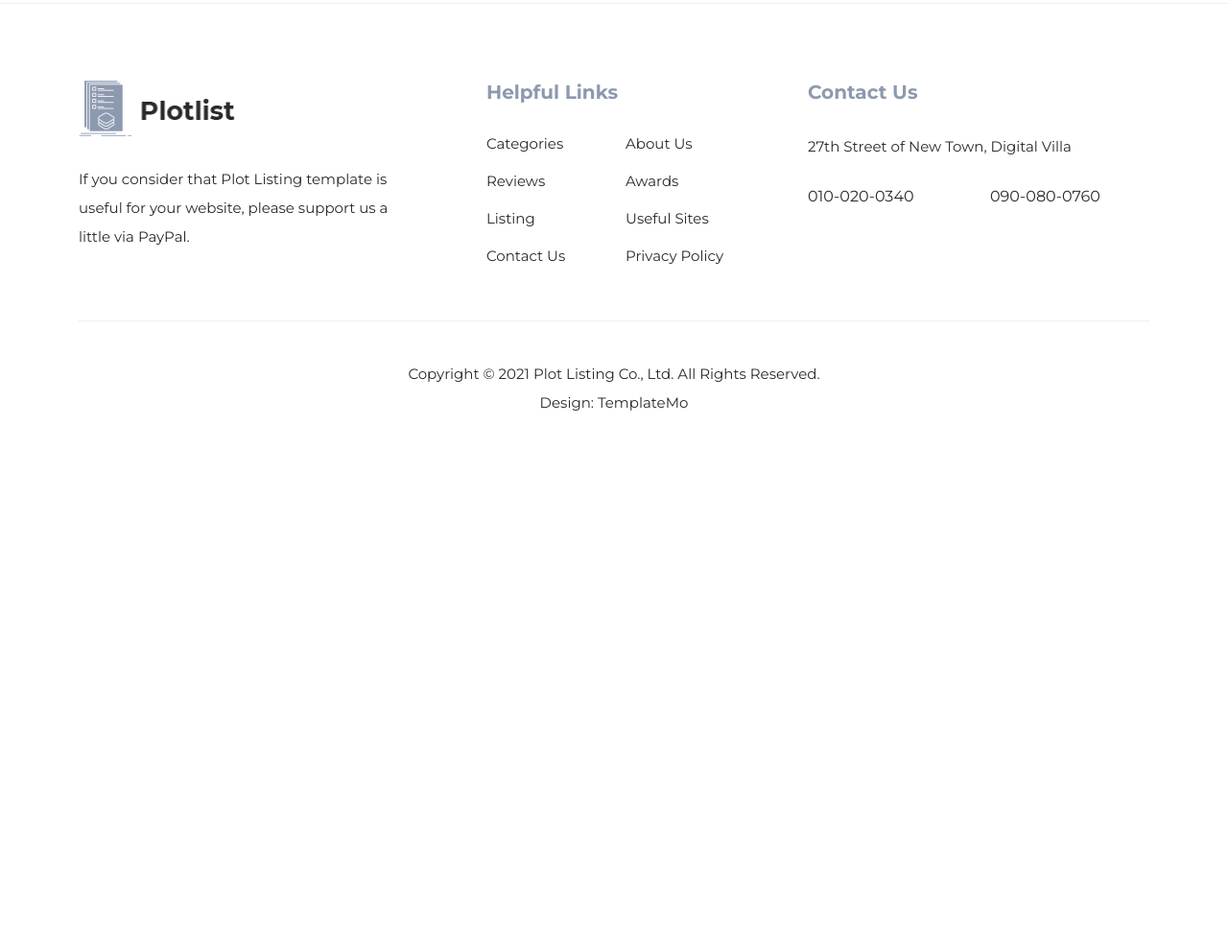
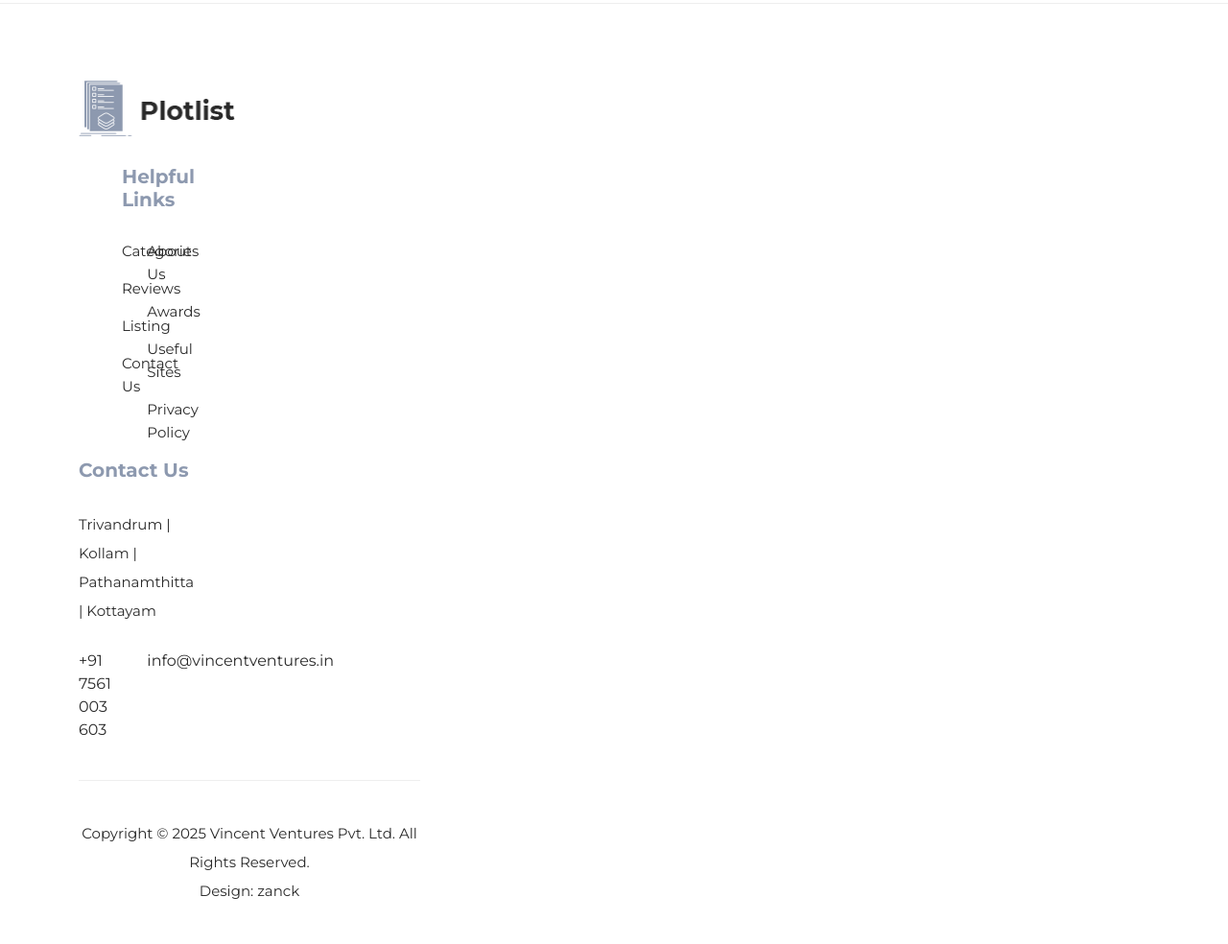
Before and after one commit to liginthomasck/vc, a plain HTML site: page index.html in a window 1280 px wide. Shown: the part 3540-4524 px from the top of the page at 96% size. Before the commit the page ends 4015 px from the top, so only its background shows below. Drawn offline with Linux system fonts and the light colour scheme.

Commit message:
Update index.html

```diff
--- a/index.html
+++ b/index.html
@@ -583,9 +583,7 @@ https://templatemo.com/tm-564-plot-listing
           <div class="about">
             <div class="logo">
               <img src="assets/images/black-logo.png" alt="Plot Listing">
-            </div>
-            <p>If you consider that <a rel="nofollow" href="https://templatemo.com/tm-564-plot-listing" target="_parent">Plot Listing template</a> is useful for your website, please <a rel="nofollow" href="https://www.paypal.me/templatemo" target="_blank">support us</a> a little via PayPal.</p>
-          </div>
+
         </div>
         <div class="col-lg-4">
           <div class="helpful-links">
@@ -613,22 +611,22 @@ https://templatemo.com/tm-564-plot-listing
         <div class="col-lg-4">
           <div class="contact-us">
             <h4>Contact Us</h4>
-            <p>27th Street of New Town, Digital Villa</p>
+            <p>Trivandrum | Kollam | Pathanamthitta | Kottayam</p>
             <div class="row">
               <div class="col-lg-6">
-                <a href="#">010-020-0340</a>
+                <a href="#">+91 7561 003 603</a>
               </div>
               <div class="col-lg-6">
-                <a href="#">090-080-0760</a>
+                <a href="#">info@vincentventures.in</a>
               </div>
             </div>
           </div>
         </div>
         <div class="col-lg-12">
           <div class="sub-footer">
-            <p>Copyright © 2021 Plot Listing Co., Ltd. All Rights Reserved.
+            <p>Copyright © 2025 Vincent Ventures Pvt. Ltd. All Rights Reserved.
             <br>
-			Design: <a rel="nofollow" href="https://templatemo.com" title="CSS Templates">TemplateMo</a></p>
+			Design: <a rel="nofollow" href="https://zanck.in" title="CSS Templates">zanck</a></p>
           </div>
         </div>
       </div>
```
